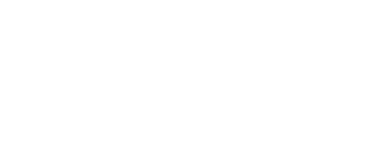
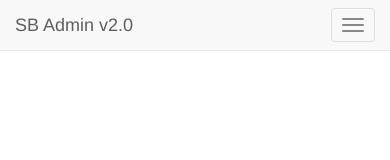
Before and after one commit to eliassoares/VisualizacaoDados, a website: page TP2/index.html in a window 390 px wide. Drawn offline with nearby package versions, Linux system fonts and the light colour scheme.

```diff
--- a/TP2/index.html
+++ b/TP2/index.html
@@ -5,8 +5,21 @@
     <title>Visualização de Dados | Trabalho Prático 2</title>
     <script src="bower_components/d3/d3.min.js"></script>
     <script src="bower_components/jquery/dist/jquery.min.js"></script>
+    <!-- Bootstrap Core CSS -->
+    <link href="bower_components/bootstrap/dist/css/bootstrap.min.css" rel="stylesheet">
   </head>
   <body>
+    <nav class="navbar navbar-default navbar-static-top" role="navigation" style="margin-bottom: 0">
+      <div class="navbar-header">
+          <button type="button" class="navbar-toggle" data-toggle="collapse" data-target=".navbar-collapse">
+              <span class="sr-only">Toggle navigation</span>
+              <span class="icon-bar"></span>
+              <span class="icon-bar"></span>
+              <span class="icon-bar"></span>
+          </button>
+          <a class="navbar-brand" href="index.html">SB Admin v2.0</a>
+      </div>
+    </nav>
     <!-- Pergunta 3: Faculdades com maior diferença ingressantes/concluintes -->
     <!-- <script async src="js/pergunta3.js"></script> -->
     <div id="pergunta3">
```
